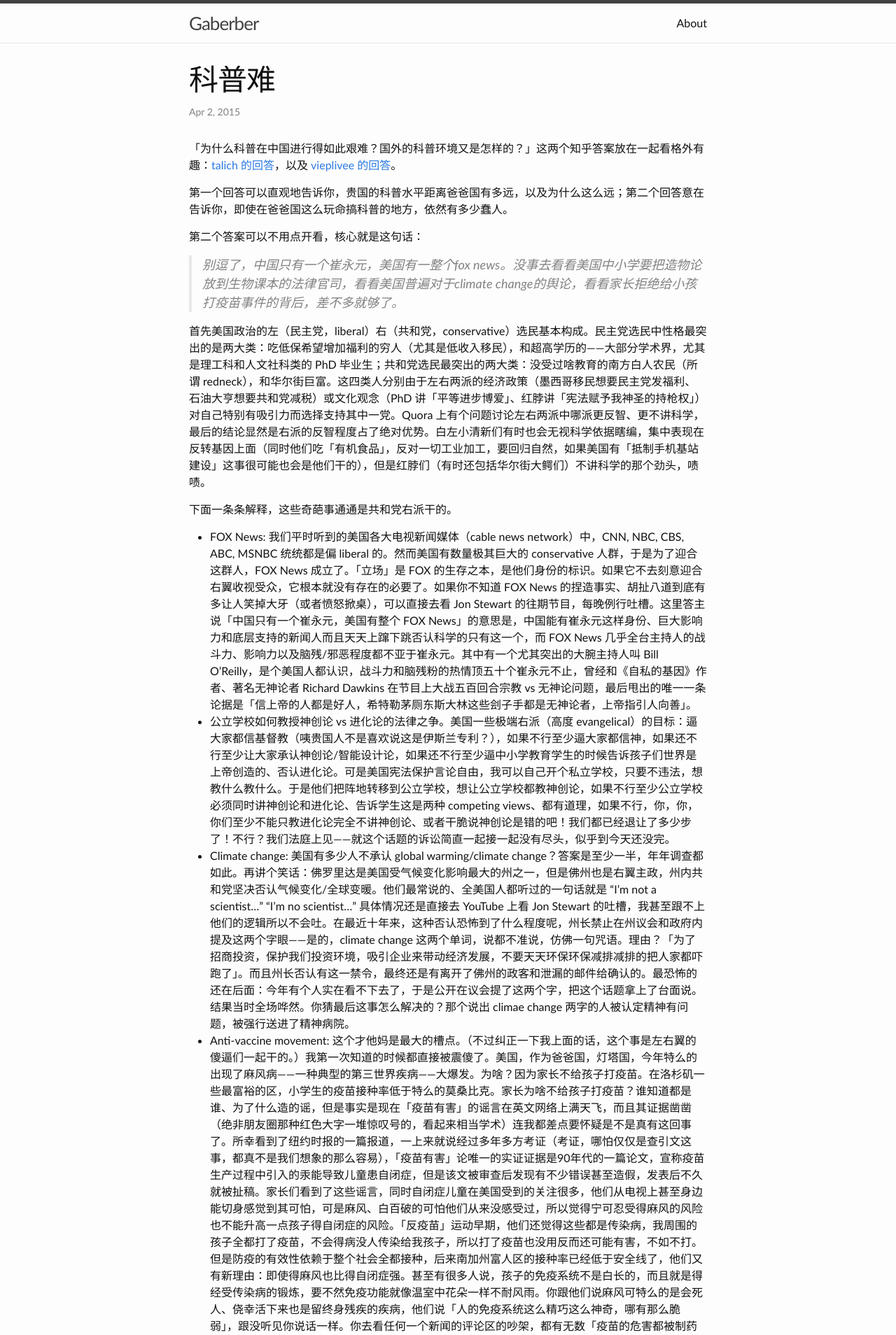
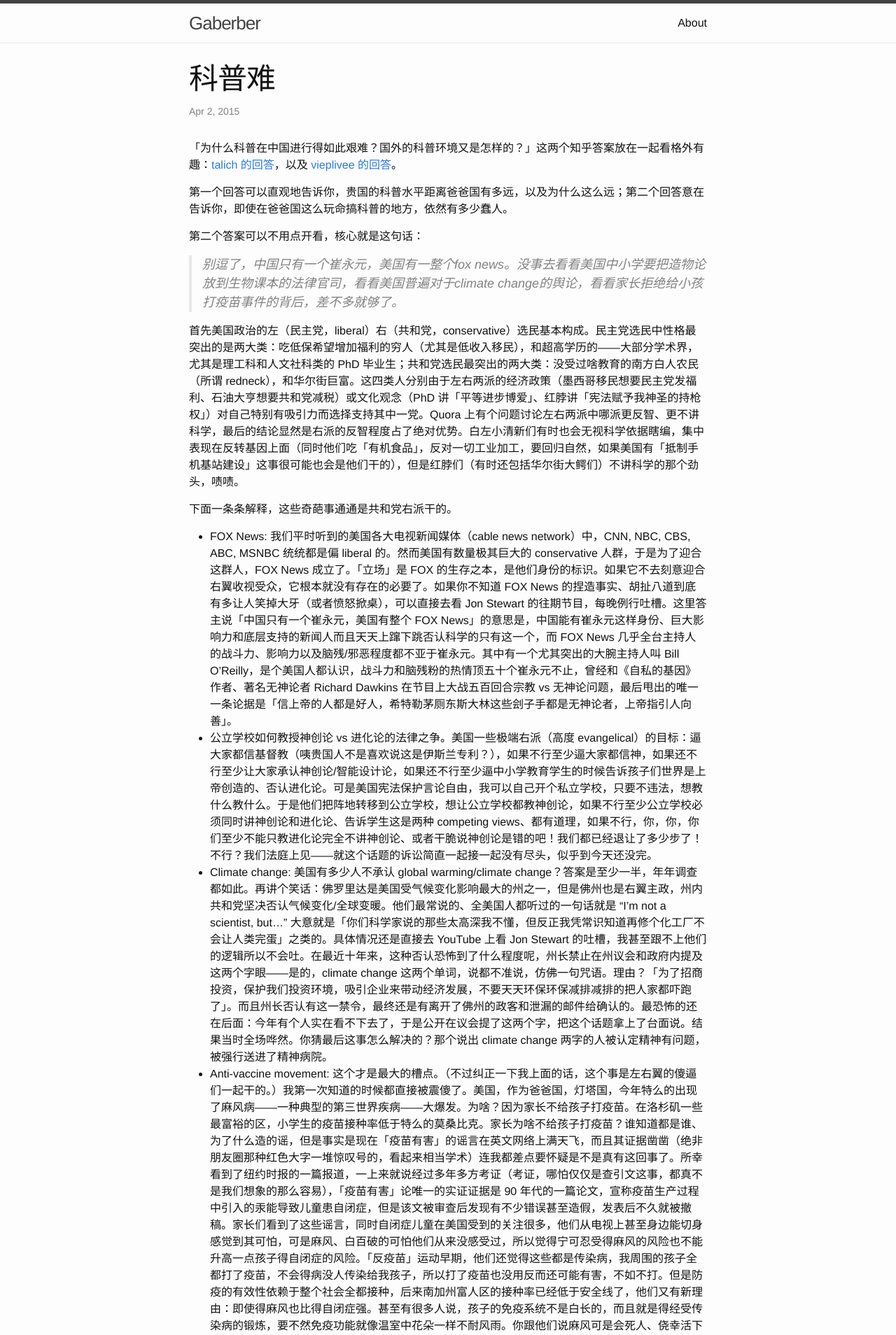
Before and after one commit to gaberber/gaberber.github.io, a Jekyll site: the page built from _posts/2015-04-02-science-is-hard.md, in a window 1280 px wide. Shown: the top 1908 px of the page at 70% size. Built offline with Jekyll 4.4.1, drawn with Linux system fonts in a browser that asks for light colours; some of the changed text lies outside the part shown.

Commit message:
correct post

```diff
--- a/_posts/2015-04-02-science-is-hard.md
+++ b/_posts/2015-04-02-science-is-hard.md
@@ -18,8 +18,8 @@
 
 * FOX News: 我们平时听到的美国各大电视新闻媒体（cable news network）中，CNN, NBC, CBS, ABC, MSNBC 统统都是偏 liberal 的。然而美国有数量极其巨大的 conservative 人群，于是为了迎合这群人，FOX News 成立了。「立场」是 FOX 的生存之本，是他们身份的标识。如果它不去刻意迎合右翼收视受众，它根本就没有存在的必要了。如果你不知道 FOX News 的捏造事实、胡扯八道到底有多让人笑掉大牙（或者愤怒掀桌），可以直接去看 Jon Stewart 的往期节目，每晚例行吐槽。这里答主说「中国只有一个崔永元，美国有整个 FOX News」的意思是，中国能有崔永元这样身份、巨大影响力和底层支持的新闻人而且天天上蹿下跳否认科学的只有这一个，而 FOX News 几乎全台主持人的战斗力、影响力以及脑残/邪恶程度都不亚于崔永元。其中有一个尤其突出的大腕主持人叫 Bill O'Reilly，是个美国人都认识，战斗力和脑残粉的热情顶五十个崔永元不止，曾经和《自私的基因》作者、著名无神论者 Richard Dawkins 在节目上大战五百回合宗教 vs 无神论问题，最后甩出的唯一一条论据是「信上帝的人都是好人，希特勒茅厕东斯大林这些刽子手都是无神论者，上帝指引人向善」。
 * 公立学校如何教授神创论 vs 进化论的法律之争。美国一些极端右派（高度 evangelical）的目标：逼大家都信基督教（咦贵国人不是喜欢说这是伊斯兰专利？），如果不行至少逼大家都信神，如果还不行至少让大家承认神创论/智能设计论，如果还不行至少逼中小学教育学生的时候告诉孩子们世界是上帝创造的、否认进化论。可是美国宪法保护言论自由，我可以自己开个私立学校，只要不违法，想教什么教什么。于是他们把阵地转移到公立学校，想让公立学校都教神创论，如果不行至少公立学校必须同时讲神创论和进化论、告诉学生这是两种 competing views、都有道理，如果不行，你，你，你们至少不能只教进化论完全不讲神创论、或者干脆说神创论是错的吧！我们都已经退让了多少步了！不行？我们法庭上见——就这个话题的诉讼简直一起接一起没有尽头，似乎到今天还没完。
-* Climate change: 美国有多少人不承认 global warming/climate change？答案是至少一半，年年调查都如此。再讲个笑话：佛罗里达是美国受气候变化影响最大的州之一，但是佛州也是右翼主政，州内共和党坚决否认气候变化/全球变暖。他们最常说的、全美国人都听过的一句话就是 "I'm not a scientist..." "I'm no scientist..." 具体情况还是直接去 YouTube 上看 Jon Stewart 的吐槽，我甚至跟不上他们的逻辑所以不会吐。在最近十年来，这种否认恐怖到了什么程度呢，州长禁止在州议会和政府内提及这两个字眼——是的，climate change 这两个单词，说都不准说，仿佛一句咒语。理由？「为了招商投资，保护我们投资环境，吸引企业来带动经济发展，不要天天环保环保减排减排的把人家都吓跑了」。而且州长否认有这一禁令，最终还是有离开了佛州的政客和泄漏的邮件给确认的。最恐怖的还在后面：今年有个人实在看不下去了，于是公开在议会提了这两个字，把这个话题拿上了台面说。结果当时全场哗然。你猜最后这事怎么解决的？那个说出 climae change 两字的人被认定精神有问题，被强行送进了精神病院。
-* Anti-vaccine movement: 这个才他妈是最大的槽点。（不过纠正一下我上面的话，这个事是左右翼的傻逼们一起干的。）我第一次知道的时候都直接被震傻了。美国，作为爸爸国，灯塔国，今年特么的出现了麻风病——一种典型的第三世界疾病——大爆发。为啥？因为家长不给孩子打疫苗。在洛杉矶一些最富裕的区，小学生的疫苗接种率低于特么的莫桑比克。家长为啥不给孩子打疫苗？谁知道都是谁、为了什么造的谣，但是事实是现在「疫苗有害」的谣言在英文网络上满天飞，而且其证据凿凿（绝非朋友圈那种红色大字一堆惊叹号的，看起来相当学术）连我都差点要怀疑是不是真有这回事了。所幸看到了纽约时报的一篇报道，一上来就说经过多年多方考证（考证，哪怕仅仅是查引文这事，都真不是我们想象的那么容易），「疫苗有害」论唯一的实证证据是90年代的一篇论文，宣称疫苗生产过程中引入的汞能导致儿童患自闭症，但是该文被审查后发现有不少错误甚至造假，发表后不久就被扯稿。家长们看到了这些谣言，同时自闭症儿童在美国受到的关注很多，他们从电视上甚至身边能切身感觉到其可怕，可是麻风、白百破的可怕他们从来没感受过，所以觉得宁可忍受得麻风的风险也不能升高一点孩子得自闭症的风险。「反疫苗」运动早期，他们还觉得这些都是传染病，我周围的孩子全都打了疫苗，不会得病没人传染给我孩子，所以打了疫苗也没用反而还可能有害，不如不打。但是防疫的有效性依赖于整个社会全都接种，后来南加州富人区的接种率已经低于安全线了，他们又有新理由：即使得麻风也比得自闭症强。甚至有很多人说，孩子的免疫系统不是白长的，而且就是得经受传染病的锻炼，要不然免疫功能就像温室中花朵一样不耐风雨。你跟他们说麻风可特么的是会死人、侥幸活下来也是留终身残疾的疾病，他们说「人的免疫系统这么精巧这么神奇，哪有那么脆弱」，跟没听见你说话一样。你去看任何一个新闻的评论区的吵架，都有无数「疫苗的危害都被制药厂和新闻媒体掩盖起来不告诉你们」的各种阴谋论，以及无数 anti-vaxxer 你问他汞元素和汞离子区别他都说不上来的。没错，美国科普远好于中国，这表现在他们的争论里诉诸人身直接攻击对方的要稍微少一些（也少不到哪去）、哪怕是最反智的也张嘴就是 cite your source, use evidence to back your claim。可是反疫苗运动依然轰轰烈烈，今年的麻风从佛罗里达的 Disney World 爆发又传到加州，许多家长追悔莫及，可是仍然有大堆的人在拒绝接种。美国作为典型的保守国家，信奉社区自治、人的自决，反对爹妈溺爱式的大政府包办代替为民众做决定，允许家长以宗教信仰为由申请免除给孩子接种疫苗的义务，anti-vaxxers 也正是都利用了这条法律。按照美国人的成色，这法律不那么容易废除，所以未来很长时间内可能美国人都得忍受跟非洲一样恶劣的麻风病疫情。
+* Climate change: 美国有多少人不承认 global warming/climate change？答案是至少一半，年年调查都如此。再讲个笑话：佛罗里达是美国受气候变化影响最大的州之一，但是佛州也是右翼主政，州内共和党坚决否认气候变化/全球变暖。他们最常说的、全美国人都听过的一句话就是 "I'm not a scientist, but..." 大意就是「你们科学家说的那些太高深我不懂，但反正我凭常识知道再修个化工厂不会让人类完蛋」之类的。具体情况还是直接去 YouTube 上看 Jon Stewart 的吐槽，我甚至跟不上他们的逻辑所以不会吐。在最近十年来，这种否认恐怖到了什么程度呢，州长禁止在州议会和政府内提及这两个字眼——是的，climate change 这两个单词，说都不准说，仿佛一句咒语。理由？「为了招商投资，保护我们投资环境，吸引企业来带动经济发展，不要天天环保环保减排减排的把人家都吓跑了」。而且州长否认有这一禁令，最终还是有离开了佛州的政客和泄漏的邮件给确认的。最恐怖的还在后面：今年有个人实在看不下去了，于是公开在议会提了这两个字，把这个话题拿上了台面说。结果当时全场哗然。你猜最后这事怎么解决的？那个说出 climate change 两字的人被认定精神有问题，被强行送进了精神病院。
+* Anti-vaccine movement: 这个才是最大的槽点。（不过纠正一下我上面的话，这个事是左右翼的傻逼们一起干的。）我第一次知道的时候都直接被震傻了。美国，作为爸爸国，灯塔国，今年特么的出现了麻风病——一种典型的第三世界疾病——大爆发。为啥？因为家长不给孩子打疫苗。在洛杉矶一些最富裕的区，小学生的疫苗接种率低于特么的莫桑比克。家长为啥不给孩子打疫苗？谁知道都是谁、为了什么造的谣，但是事实是现在「疫苗有害」的谣言在英文网络上满天飞，而且其证据凿凿（绝非朋友圈那种红色大字一堆惊叹号的，看起来相当学术）连我都差点要怀疑是不是真有这回事了。所幸看到了纽约时报的一篇报道，一上来就说经过多年多方考证（考证，哪怕仅仅是查引文这事，都真不是我们想象的那么容易），「疫苗有害」论唯一的实证证据是 90 年代的一篇论文，宣称疫苗生产过程中引入的汞能导致儿童患自闭症，但是该文被审查后发现有不少错误甚至造假，发表后不久就被撤稿。家长们看到了这些谣言，同时自闭症儿童在美国受到的关注很多，他们从电视上甚至身边能切身感觉到其可怕，可是麻风、白百破的可怕他们从来没感受过，所以觉得宁可忍受得麻风的风险也不能升高一点孩子得自闭症的风险。「反疫苗」运动早期，他们还觉得这些都是传染病，我周围的孩子全都打了疫苗，不会得病没人传染给我孩子，所以打了疫苗也没用反而还可能有害，不如不打。但是防疫的有效性依赖于整个社会全都接种，后来南加州富人区的接种率已经低于安全线了，他们又有新理由：即使得麻风也比得自闭症强。甚至有很多人说，孩子的免疫系统不是白长的，而且就是得经受传染病的锻炼，要不然免疫功能就像温室中花朵一样不耐风雨。你跟他们说麻风可是会死人、侥幸活下来也是留终身残疾的疾病，他们说「人的免疫系统这么精巧这么神奇，哪有那么脆弱」，跟没听见你说话一样。你去看任何一个新闻的评论区的吵架，都有无数「疫苗的危害都被制药厂和新闻媒体掩盖起来不告诉你们」的各种阴谋论，以及无数 anti-vaxxer 你问他汞元素和汞离子区别他都说不上来的。没错，美国科普远好于中国，这表现在他们的争论里诉诸人身直接攻击对方的要稍微少一些（也少不到哪去）、哪怕是最反智的也张嘴就是 cite your source, use evidence to back your claim。可是反疫苗运动依然轰轰烈烈，今年的麻风从佛罗里达的 Disney World 爆发又传到加州，许多家长追悔莫及，可是仍然有大堆的人在拒绝接种。美国作为典型的保守国家，信奉社区自治、人的自决，反对爹妈溺爱式的大政府包办代替为民众做决定，允许家长以宗教信仰为由申请免除给孩子接种疫苗的义务，anti-vaxxers 也正是都利用了这条法律。按照美国人的成色，这法律不那么容易废除，所以未来很长时间内可能美国人都得忍受跟非洲一样恶劣的麻风病疫情。
 
 至于[这个回答](http://www.zhihu.com/question/29124536/answer/43358959)，答主你不觉得这一条条的对你球人实在是要求过高了吗？就好像要求人人都有健身爱好者甚至专业运动员的身体素质一样不靠谱。我们即使假设人人都有足够的科学素养，疫苗有害的那些东西哪怕是一个不学生物的理工科研究生想要查证也得仔细花上几个小时才有可能证伪，又有多少人会花这工夫？
 
--- a/css/main.scss
+++ b/css/main.scss
@@ -6,7 +6,7 @@
 
 
 // Our variables
-$base-font-family: 'Gill Sans', 'Avenir Next', 'Avenir', 'Helvetica Neue', 'Helvetica', 'Hiragino Sans GB', 'Lantinghei SC', sans-serif;
+$base-font-family: 'Avenir Next', 'Avenir', 'Helvetica Neue', 'Helvetica', 'PingFang SC', 'Lantinghei SC', sans-serif;
 $base-font-size:   16px;
 $small-font-size:  $base-font-size * 0.875;
 $base-line-height: 1.5;
```
